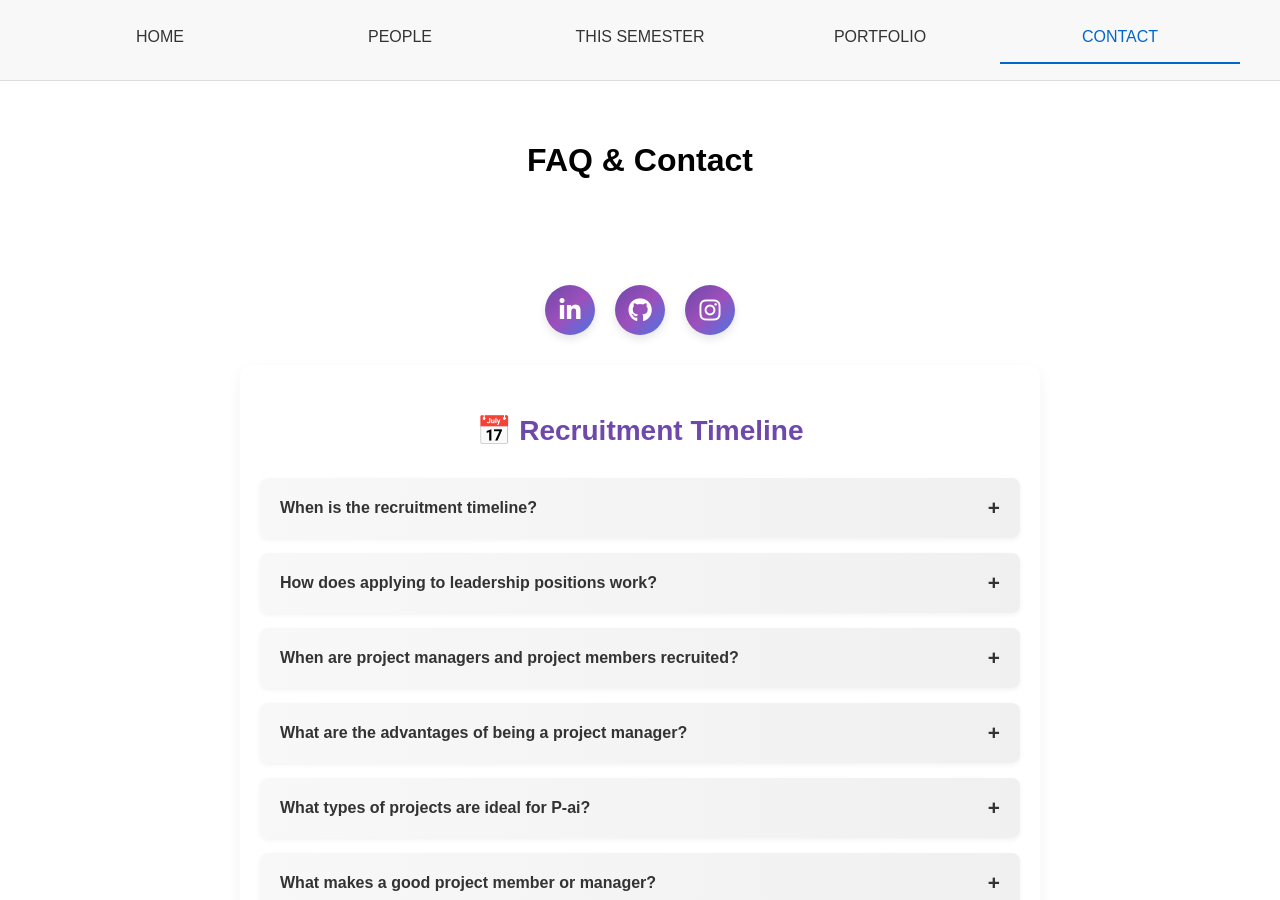
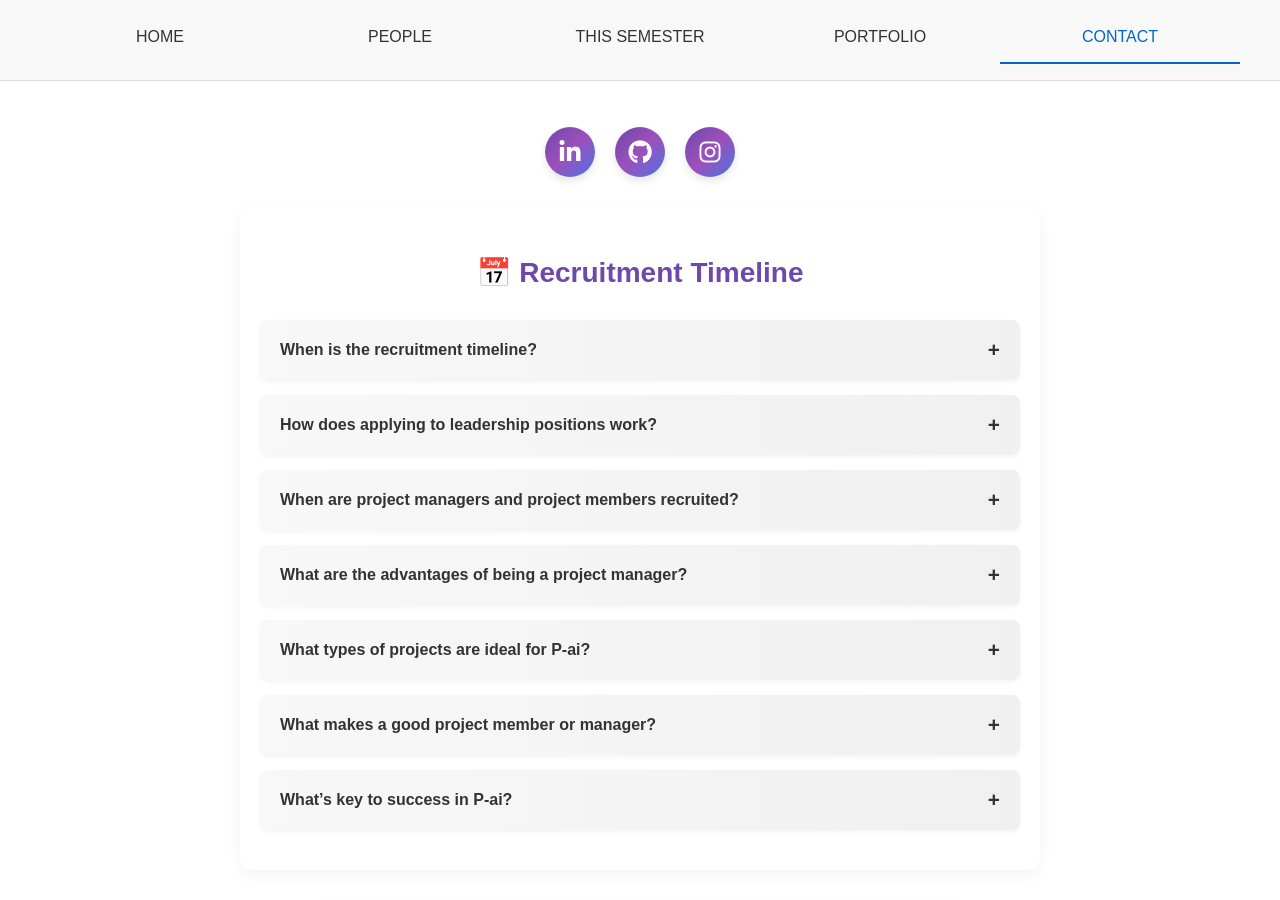
Before and after one commit to asyalyu/pai, a Jekyll site: the page built from faq.html, in a window 1280 px wide and 900 px high. Built offline with Jekyll 4.4.1, drawn with Linux system fonts in a browser that asks for light colours.

Commit message:
no header

```diff
--- a/_layouts/default.html
+++ b/_layouts/default.html
@@ -44,13 +44,7 @@
     {% endfor %}
   </ul>
 </nav>
-  <!-- Page Header -->
-  <header class="page-header">
-    <h1>{{ page.title | default: site.title }}</h1>
-    {% if page.subtitle %}
-    <p class="subtitle">{{ page.subtitle }}</p>
-    {% endif %}
-  </header>
+
 
   <!-- Main Content -->
   <main class="content">
```
